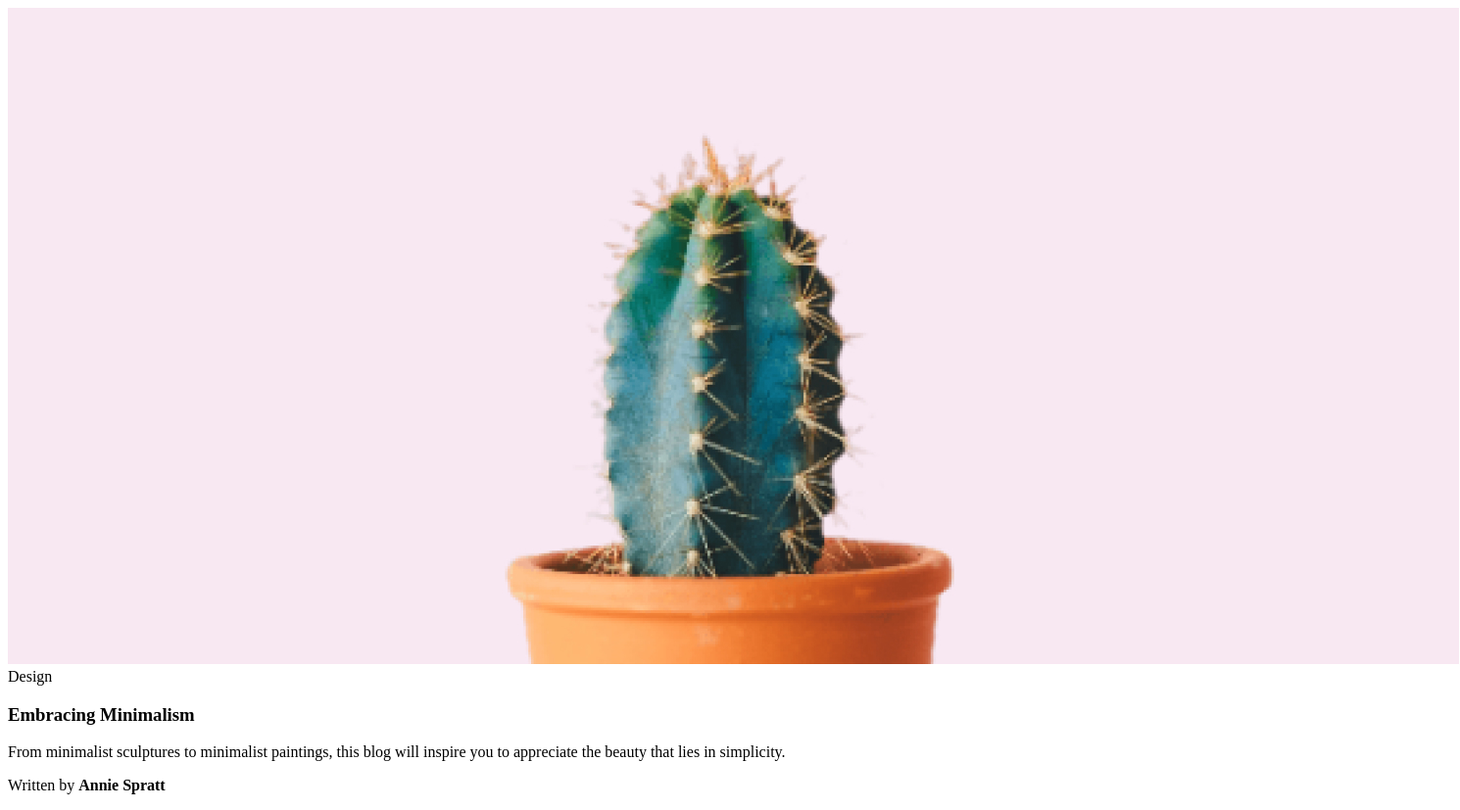
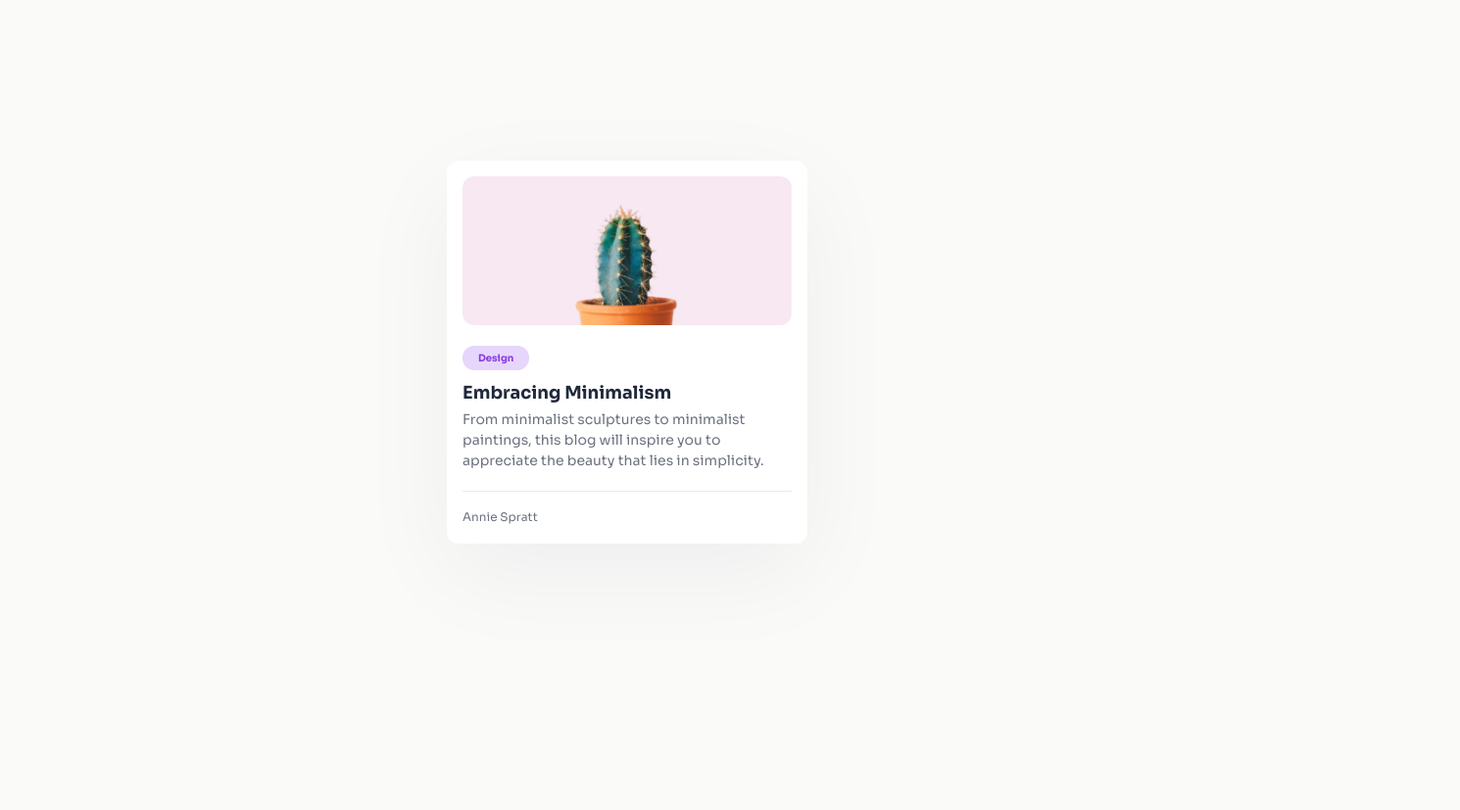
Before and after one commit to jdgonzalez03/devChallenge-minimal-blog-card, a plain HTML site: page index.html in a window 1280 px wide. Shown: the whole page at 98% size, 1490 px wide, since content can reach past the window. After the commit the page ends 800 px from the top, so only its background shows below. Drawn offline with Linux system fonts and the light colour scheme.

Commit message:
Add some class to elements in HTML

```diff
--- a/index.html
+++ b/index.html
@@ -4,23 +4,29 @@
     <meta charset="UTF-8" />
     <meta name="viewport" content="width=device-width, initial-scale=1.0" />
     <title>Minimal Blog Card</title>
+    <!-- CSS -->
+    <link rel="stylesheet" href="styles.css">
+    <!-- Google Fonts -->
+    <link rel="preconnect" href="https://fonts.googleapis.com">
+    <link rel="preconnect" href="https://fonts.gstatic.com" crossorigin>
+    <link href="https://fonts.googleapis.com/css2?family=Sora:wght@100..800&display=swap" rel="stylesheet">
   </head>
   <body>
     <main>
       <article class="card">
         <header>
           <img src="assets/cactus_img.jpg" alt="Image of a cactus" />
-          <span class="category">Design</span>
+          <span class="tag">Design</span>
         </header>
         <section>
-          <h1>Embracing Minimalism</h1>
-          <p>
+          <h1 class="title">Embracing Minimalism</h1>
+          <p class="description">
             From minimalist sculptures to minimalist paintings, this blog will
             inspire you to appreciate the beauty that lies in simplicity.
           </p>
         </section>
         <footer>
-          <p class="author">Written by <strong>Annie Spratt</strong></p>
+          <p class="author">Annie Spratt</p>
         </footer>
       </article>
     </main>
```
